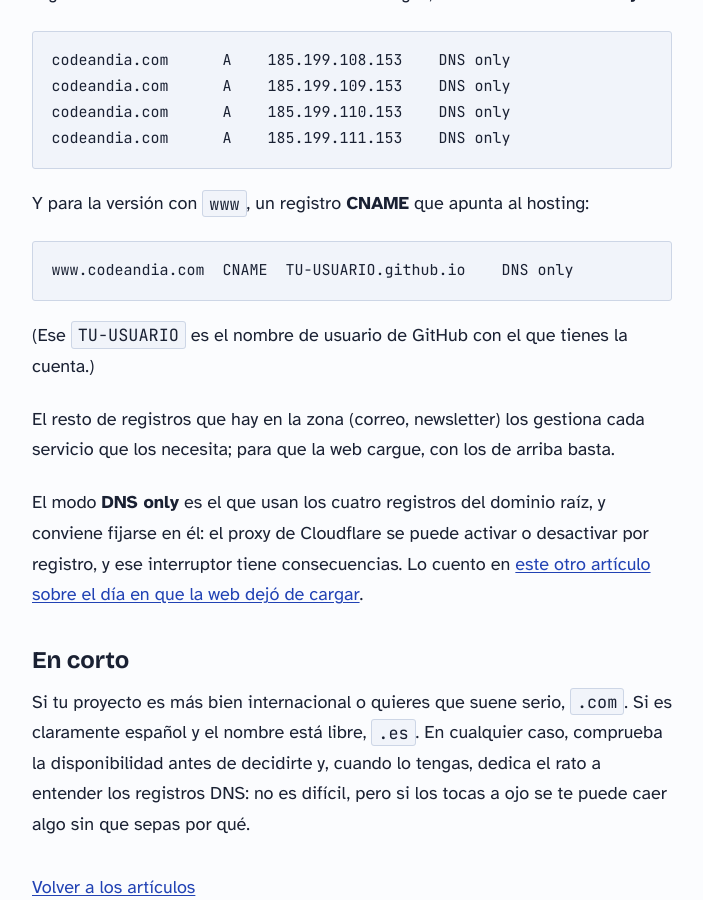
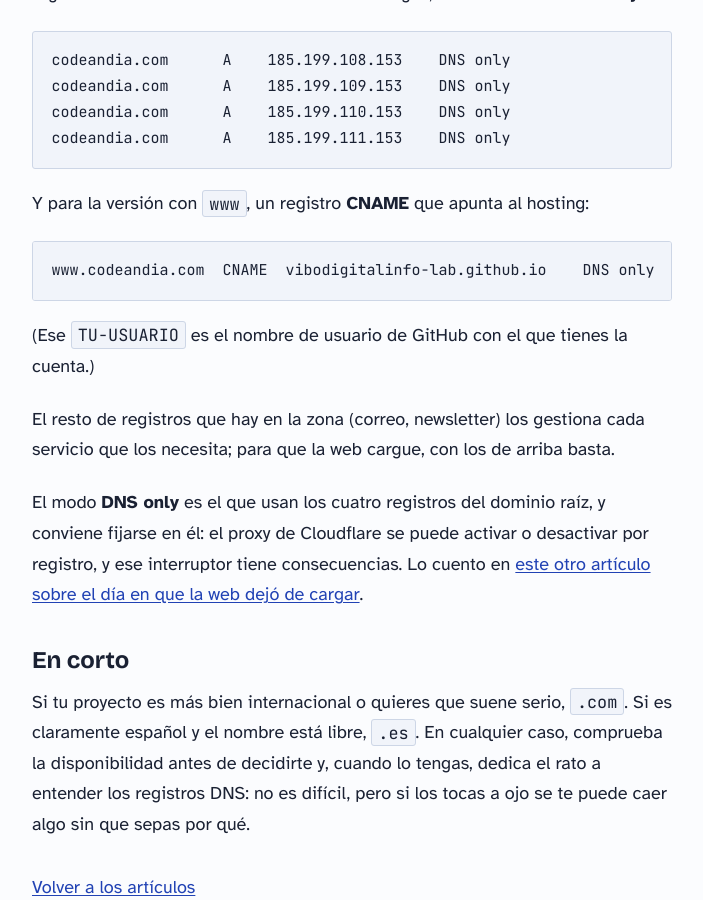
Before and after one commit to vibodigitalinfo-lab/codeandIA, a Jekyll site: the page built from articulos/guias/que-dominio-comprar-primer-proyecto-web.md, in a window 1280 px wide and 900 px high, scrolled down 1433 px. Shown: the whole window, without its empty margins (288-991 px from the left). Built offline with Jekyll 4.4.1, drawn with Linux system fonts in a browser that asks for light colours.

Commit message:
Corrige placeholder de DNS y añade updated + enlace interno al artículo de exámenes DAW

````diff
--- a/articulos/guias/que-dominio-comprar-primer-proyecto-web.md
+++ b/articulos/guias/que-dominio-comprar-primer-proyecto-web.md
@@ -41,7 +41,7 @@ codeandia.com      A    185.199.111.153    DNS only
 Y para la versión con `www`, un registro **CNAME** que apunta al hosting:
 
 ```
-www.codeandia.com  CNAME  TU-USUARIO.github.io    DNS only
+www.codeandia.com  CNAME  vibodigitalinfo-lab.github.io    DNS only
 ```
 
 (Ese `TU-USUARIO` es el nombre de usuario de GitHub con el que tienes la cuenta.)
````
Also changed, not shown: articulos/guias/estudiar-daw-con-ia-sin-copiar-codigo.md (+2 -1 lines).
